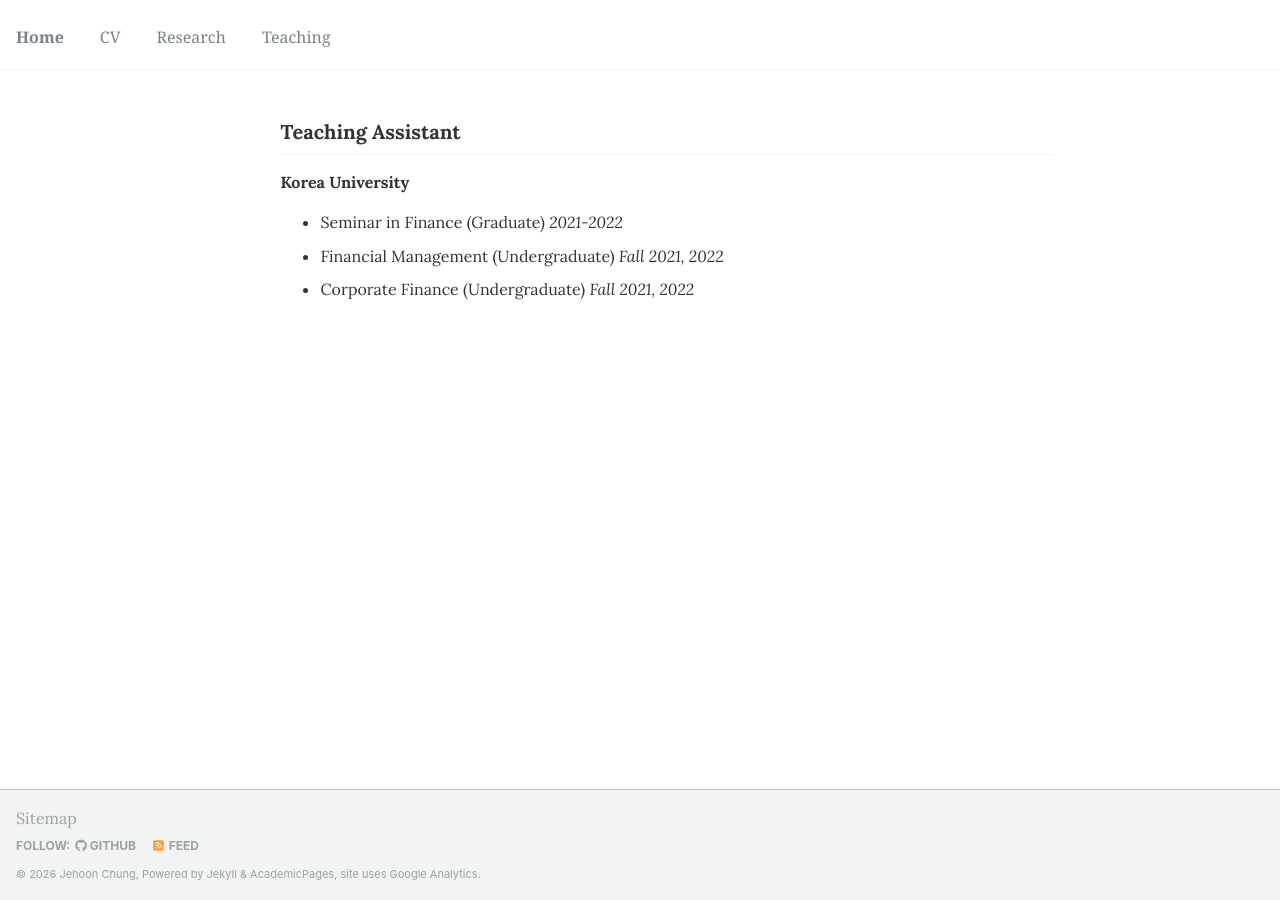
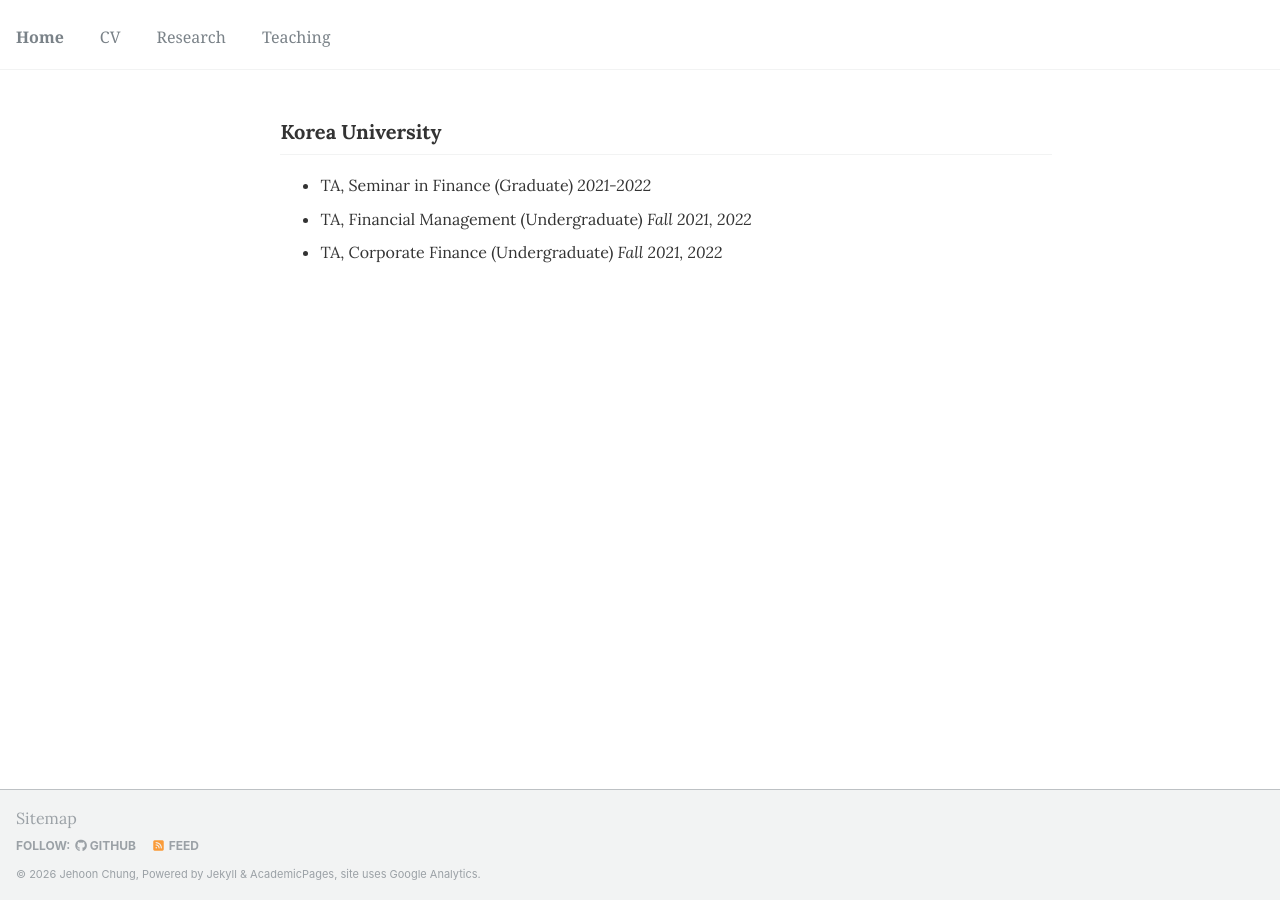
Before and after one commit to JehoonChung/jehoonchung.github.io, a Jekyll site: the page built from _teaching/2014-spring-teaching-1.md, in a window 1280 px wide. Built offline with Jekyll 4.4.1, drawn with Linux system fonts in a browser that asks for light colours; some web fonts are replaced.

Commit message:
Update 2014-spring-teaching-1.md

```diff
--- a/_teaching/2014-spring-teaching-1.md
+++ b/_teaching/2014-spring-teaching-1.md
@@ -6,10 +6,8 @@ collection: teaching
 permalink: /teaching/
 ---
 
-## Teaching Assistant
+## Korea University
 
-### Korea University
-
-- Seminar in Finance (Graduate) *2021-2022*
-- Financial Management (Undergraduate) *Fall 2021, 2022*
-- Corporate Finance (Undergraduate) *Fall 2021, 2022*
+- TA, Seminar in Finance (Graduate) *2021-2022*
+- TA, Financial Management (Undergraduate) *Fall 2021, 2022*
+- TA, Corporate Finance (Undergraduate) *Fall 2021, 2022*
```
